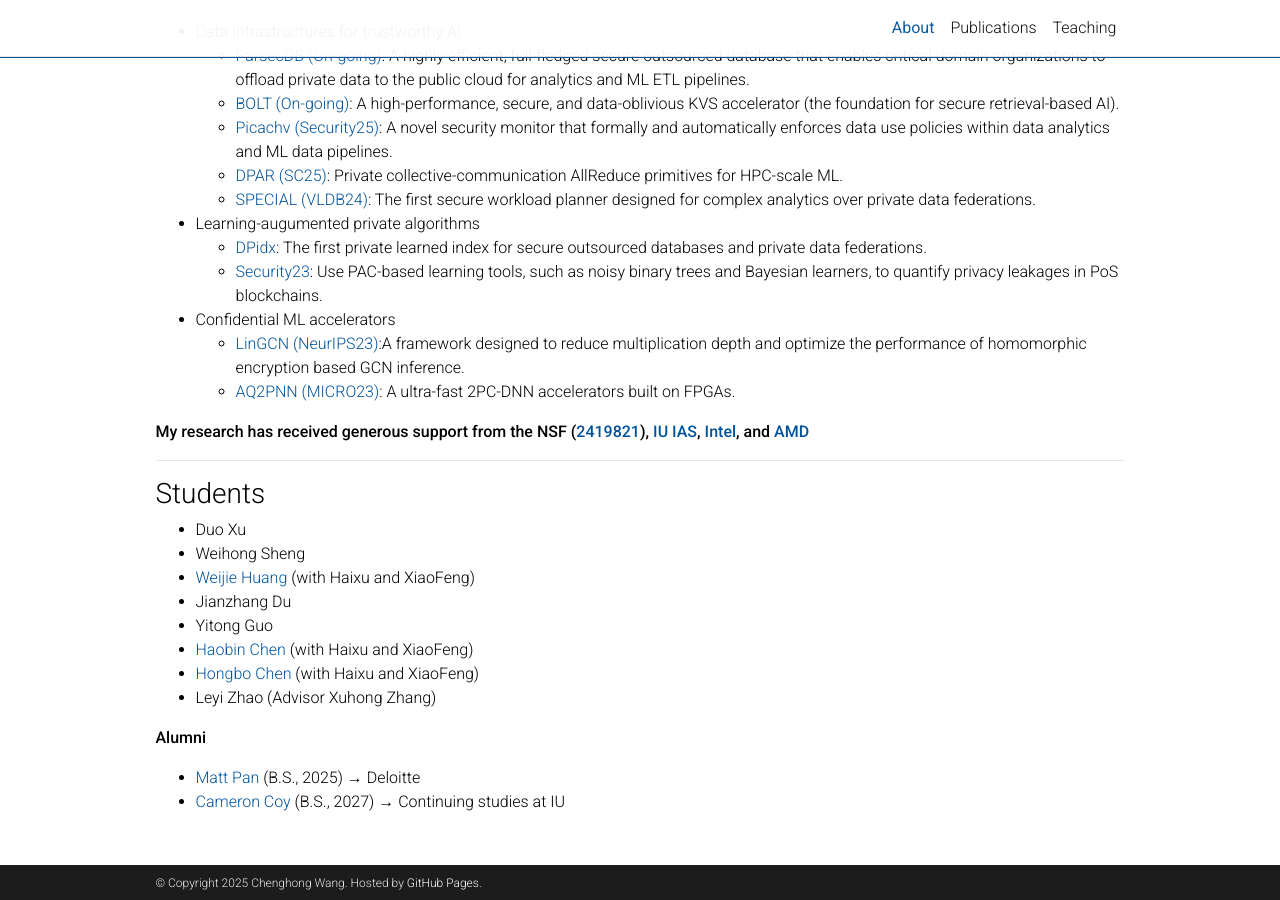
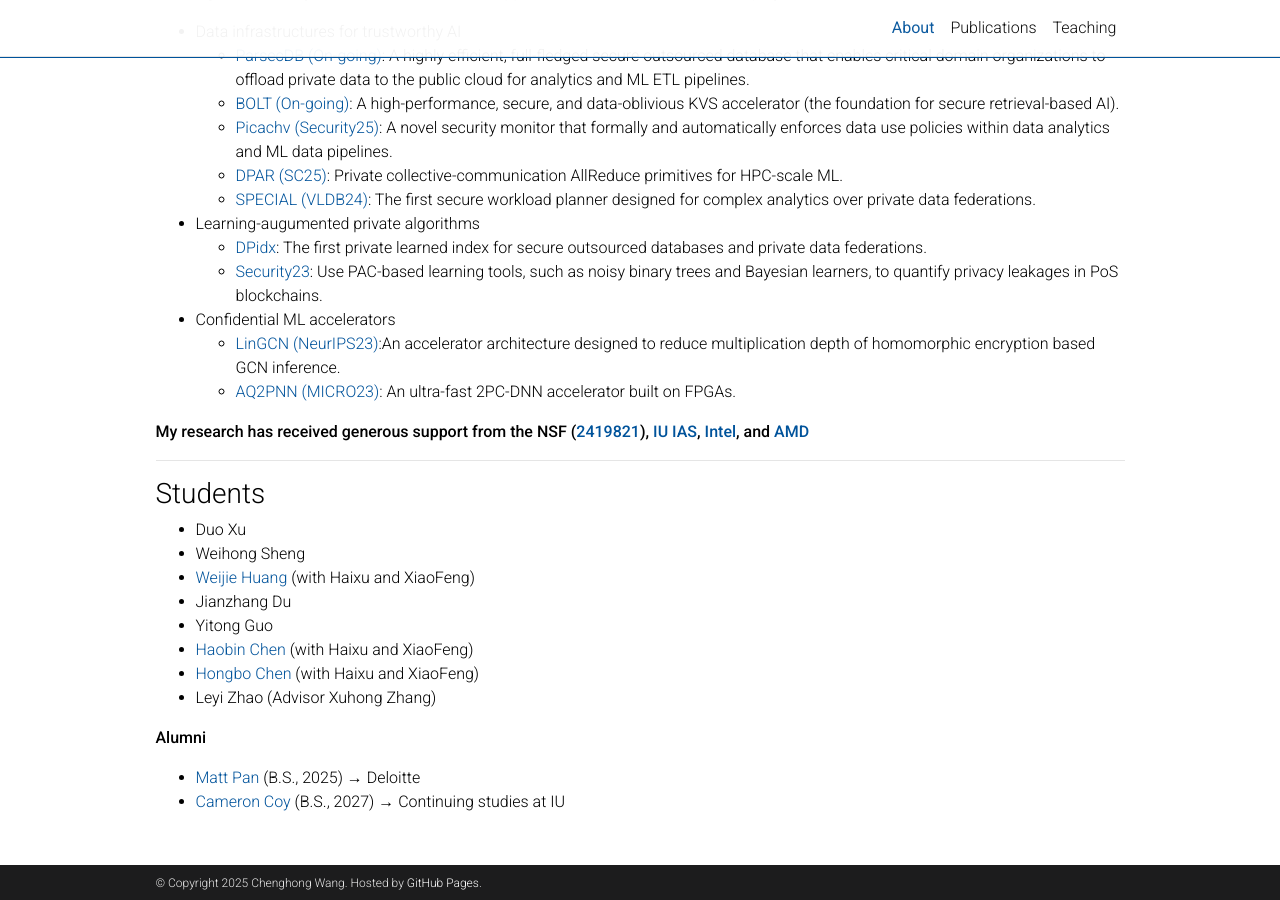
Before and after one commit to lovingmage/lovingmage.github.io, a Jekyll site: the page built from _pages/about.md, in a window 1280 px wide and 900 px high, scrolled down 584 px. Built offline with Jekyll 4.4.1, drawn with Linux system fonts in a browser that asks for light colours; full-size pictures stand in for the smaller copies a plugin makes; comment, search, counter and statistics services are not loaded; a style sheet for code colours, icons or effects is not loaded.

Commit message:
Update about.md

```diff
--- a/_pages/about.md
+++ b/_pages/about.md
@@ -52,8 +52,8 @@ My current research focuses on designing secure-by-design, data-centric AI infra
   - [Security23](https://www.usenix.org/conference/usenixsecurity23/presentation/wang-chenghong#:~:text=Private%20Proof%2Dof%2DStake%20Blockchains%20using%20Differentially%2DPrivate%20Stake%20Distortion,-Authors%3A&text=Abstract%3A,must%20in%20theory%20forgo%20privacy): Use PAC-based learning tools, such as noisy binary trees and Bayesian learners, to quantify privacy leakages in PoS blockchains.
 
 - Confidential ML accelerators
-  - [LinGCN (NeurIPS23)](https://arxiv.org/abs/2309.14331):A framework designed to reduce multiplication depth and optimize the performance of homomorphic encryption based GCN inference.
-  - [AQ2PNN (MICRO23)](https://dl.acm.org/doi/10.1145/3613424.3614297): A ultra-fast 2PC-DNN accelerators built on FPGAs.
+  - [LinGCN (NeurIPS23)](https://arxiv.org/abs/2309.14331):An accelerator architecture designed to reduce multiplication depth of homomorphic encryption based GCN inference.
+  - [AQ2PNN (MICRO23)](https://dl.acm.org/doi/10.1145/3613424.3614297): An ultra-fast 2PC-DNN accelerator built on FPGAs.
 
 **My research has received generous support from the NSF ([2419821](https://www.nsf.gov/awardsearch/showAward?AWD_ID=2419821&HistoricalAwards=false)), [IU IAS](https://ias.indiana.edu/), [Intel](https://www.intel.com/content/www/us/en/homepage.html), and [AMD](https://www.amd.com/en/corporate/university-program.html)**
 
```
